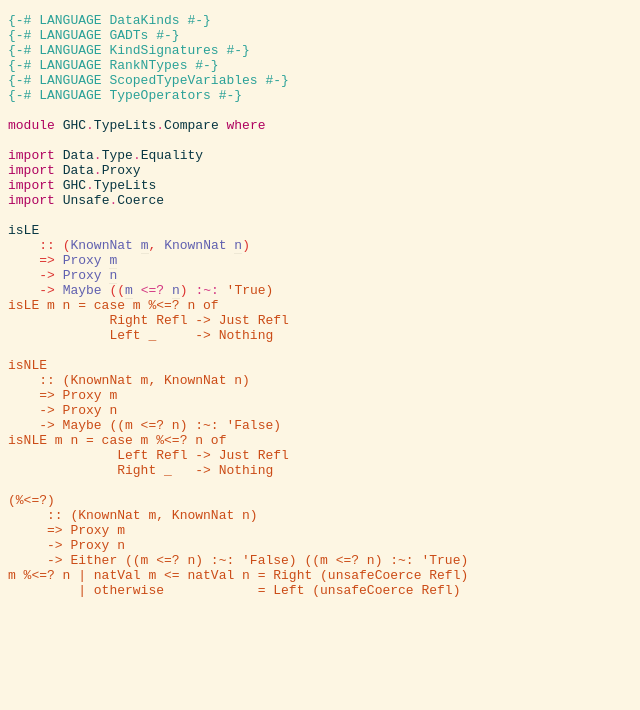
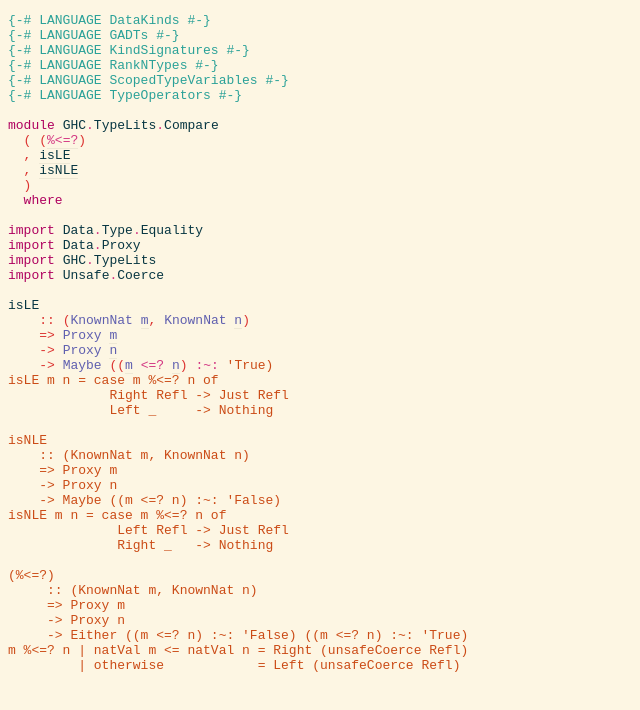
Before and after one commit to mstksg/typelits-witnesses, a plain HTML site: page src/GHC.TypeLits.Compare.html in a window 1280 px wide. Shown: the whole page, without its empty margins (0-640 px from the left). Drawn offline with Linux system fonts and the light colour scheme.

Commit message:
Update gh-pages at Wed Jun  1 15:38:03 PDT 2016

```diff
--- a/src/GHC.TypeLits.Compare.html
+++ b/src/GHC.TypeLits.Compare.html
@@ -5,18 +5,23 @@
 </span><a name="line-5"></a><span class="hs-pragma">{-# LANGUAGE ScopedTypeVariables #-}</span><span>
 </span><a name="line-6"></a><span class="hs-pragma">{-# LANGUAGE TypeOperators #-}</span><span>
 </span><a name="line-7"></a><span>
-</span><a name="line-8"></a><span class="hs-keyword">module</span><span> </span><span class="hs-identifier">GHC</span><span class="hs-operator">.</span><span class="hs-identifier">TypeLits</span><span class="hs-operator">.</span><span class="hs-identifier">Compare</span><span> </span><span class="hs-keyword">where</span><span>
-</span><a name="line-9"></a><span>
-</span><a name="line-10"></a><span class="hs-keyword">import</span><span> </span><span class="hs-identifier">Data</span><span class="hs-operator">.</span><span class="hs-identifier">Type</span><span class="hs-operator">.</span><span class="hs-identifier">Equality</span><span>
-</span><a name="line-11"></a><span class="hs-keyword">import</span><span> </span><span class="hs-identifier">Data</span><span class="hs-operator">.</span><span class="hs-identifier">Proxy</span><span>
-</span><a name="line-12"></a><span class="hs-keyword">import</span><span> </span><span class="hs-identifier">GHC</span><span class="hs-operator">.</span><span class="hs-identifier">TypeLits</span><span>
-</span><a name="line-13"></a><span class="hs-keyword">import</span><span> </span><span class="hs-identifier">Unsafe</span><span class="hs-operator">.</span><span class="hs-identifier">Coerce</span><span>
+</span><a name="line-8"></a><span class="hs-keyword">module</span><span> </span><span class="hs-identifier">GHC</span><span class="hs-operator">.</span><span class="hs-identifier">TypeLits</span><span class="hs-operator">.</span><span class="hs-identifier">Compare</span><span>
+</span><a name="line-9"></a><span>  </span><span class="hs-special">(</span><span> </span><span class="hs-special">(</span><a href="GHC.TypeLits.Compare.html#%25%3C%3D%3F"><span class="hs-operator hs-var">%&lt;=?</span></a><span class="hs-special">)</span><span>
+</span><a name="line-10"></a><span>  </span><span class="hs-special">,</span><span> </span><a href="GHC.TypeLits.Compare.html#isLE"><span class="hs-identifier hs-var">isLE</span></a><span>
+</span><a name="line-11"></a><span>  </span><span class="hs-special">,</span><span> </span><a href="GHC.TypeLits.Compare.html#isNLE"><span class="hs-identifier hs-var">isNLE</span></a><span>
+</span><a name="line-12"></a><span>  </span><span class="hs-special">)</span><span>
+</span><a name="line-13"></a><span>  </span><span class="hs-keyword">where</span><span>
 </span><a name="line-14"></a><span>
-</span><a name="line-15"></a><span class="hs-identifier">isLE</span><span>
-</span><a name="line-16"></a><span>    </span><span class="hs-glyph">::</span><span> </span><span class="hs-special">(</span><span class="hs-identifier hs-type">KnownNat</span><span> </span><a href="#local-1627406638"><span class="hs-identifier hs-type">m</span></a><span class="hs-special">,</span><span> </span><span class="hs-identifier hs-type">KnownNat</span><span> </span><a href="#local-1627406639"><span class="hs-identifier hs-type">n</span></a><span class="hs-special">)</span><span>
-</span><a name="line-17"></a><span>    </span><span class="hs-glyph">=&gt;</span><span> </span><span class="hs-identifier hs-type">Proxy</span><span> </span><a href="#local-1627406638"><span class="hs-identifier hs-type">m</span></a><span>
-</span><a name="line-18"></a><span>    </span><span class="hs-glyph">-&gt;</span><span> </span><span class="hs-identifier hs-type">Proxy</span><span> </span><a href="#local-1627406639"><span class="hs-identifier hs-type">n</span></a><span>
-</span><a name="line-19"></a><span>    </span><span class="hs-glyph">-&gt;</span><span> </span><span class="hs-identifier hs-type">Maybe</span><span> </span><span class="hs-special">(</span><span class="hs-special">(</span><a href="#local-1627406638"><span class="hs-identifier hs-type">m</span></a><span> </span><span class="hs-operator">&lt;=?</span><span> </span><a href="#local-1627406639"><span class="hs-identifier hs-type">n</span></a><span class="hs-special">)</span><span> </span><span class="hs-operator">:~:</span><span> </span><span class="hs-char">'True)
+</span><a name="line-15"></a><span class="hs-keyword">import</span><span> </span><span class="hs-identifier">Data</span><span class="hs-operator">.</span><span class="hs-identifier">Type</span><span class="hs-operator">.</span><span class="hs-identifier">Equality</span><span>
+</span><a name="line-16"></a><span class="hs-keyword">import</span><span> </span><span class="hs-identifier">Data</span><span class="hs-operator">.</span><span class="hs-identifier">Proxy</span><span>
+</span><a name="line-17"></a><span class="hs-keyword">import</span><span> </span><span class="hs-identifier">GHC</span><span class="hs-operator">.</span><span class="hs-identifier">TypeLits</span><span>
+</span><a name="line-18"></a><span class="hs-keyword">import</span><span> </span><span class="hs-identifier">Unsafe</span><span class="hs-operator">.</span><span class="hs-identifier">Coerce</span><span>
+</span><a name="line-19"></a><span>
+</span><a name="line-20"></a><span class="hs-identifier">isLE</span><span>
+</span><a name="line-21"></a><span>    </span><span class="hs-glyph">::</span><span> </span><span class="hs-special">(</span><span class="hs-identifier hs-type">KnownNat</span><span> </span><a href="#local-1627406638"><span class="hs-identifier hs-type">m</span></a><span class="hs-special">,</span><span> </span><span class="hs-identifier hs-type">KnownNat</span><span> </span><a href="#local-1627406639"><span class="hs-identifier hs-type">n</span></a><span class="hs-special">)</span><span>
+</span><a name="line-22"></a><span>    </span><span class="hs-glyph">=&gt;</span><span> </span><span class="hs-identifier hs-type">Proxy</span><span> </span><a href="#local-1627406638"><span class="hs-identifier hs-type">m</span></a><span>
+</span><a name="line-23"></a><span>    </span><span class="hs-glyph">-&gt;</span><span> </span><span class="hs-identifier hs-type">Proxy</span><span> </span><a href="#local-1627406639"><span class="hs-identifier hs-type">n</span></a><span>
+</span><a name="line-24"></a><span>    </span><span class="hs-glyph">-&gt;</span><span> </span><span class="hs-identifier hs-type">Maybe</span><span> </span><span class="hs-special">(</span><span class="hs-special">(</span><a href="#local-1627406638"><span class="hs-identifier hs-type">m</span></a><span> </span><span class="hs-operator">&lt;=?</span><span> </span><a href="#local-1627406639"><span class="hs-identifier hs-type">n</span></a><span class="hs-special">)</span><span> </span><span class="hs-operator">:~:</span><span> </span><span class="hs-char">'True)
 isLE m n = case m %&lt;=? n of
              Right Refl -&gt; Just Refl
              Left _     -&gt; Nothing
```
Also changed, not shown: GHC-TypeLits-Compare.html (+1 -1 lines), mini_GHC-TypeLits-Compare.html (+1 -1 lines), typelits-witnesses.txt, 1 other file.
